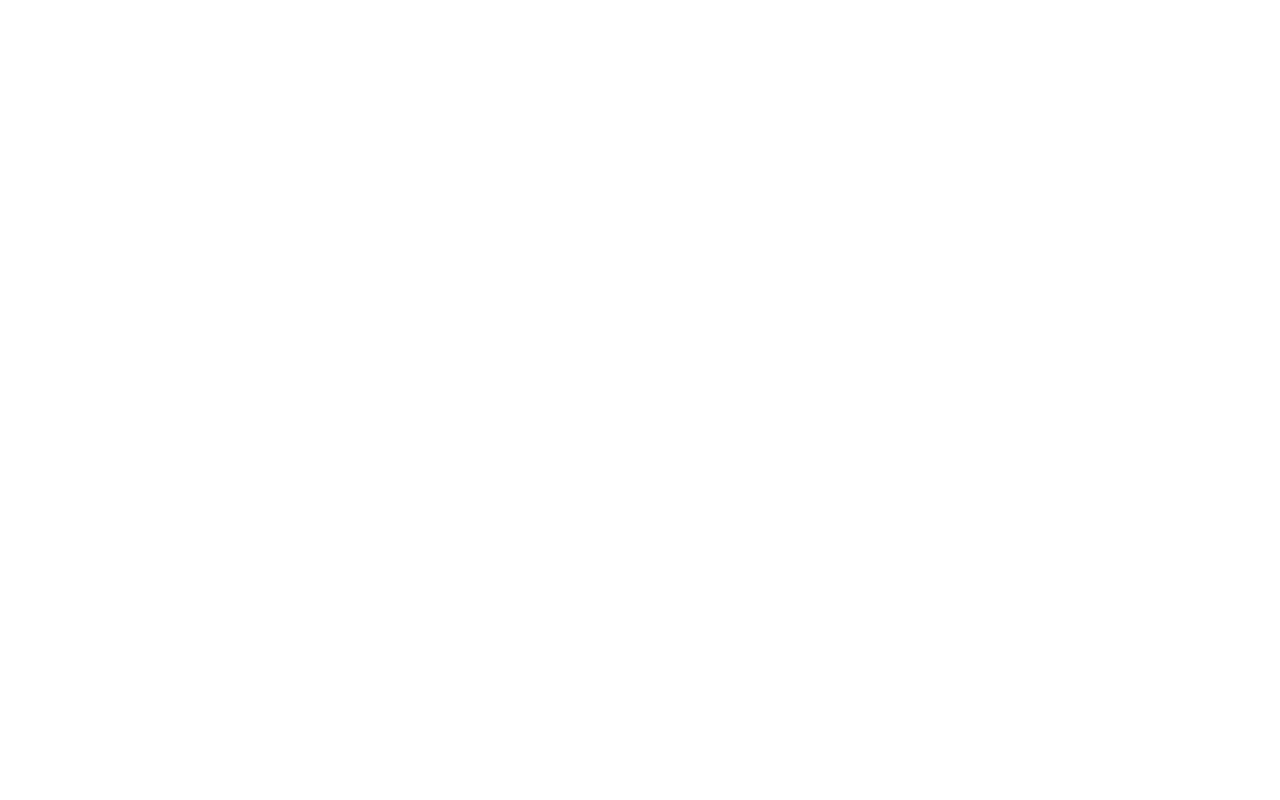
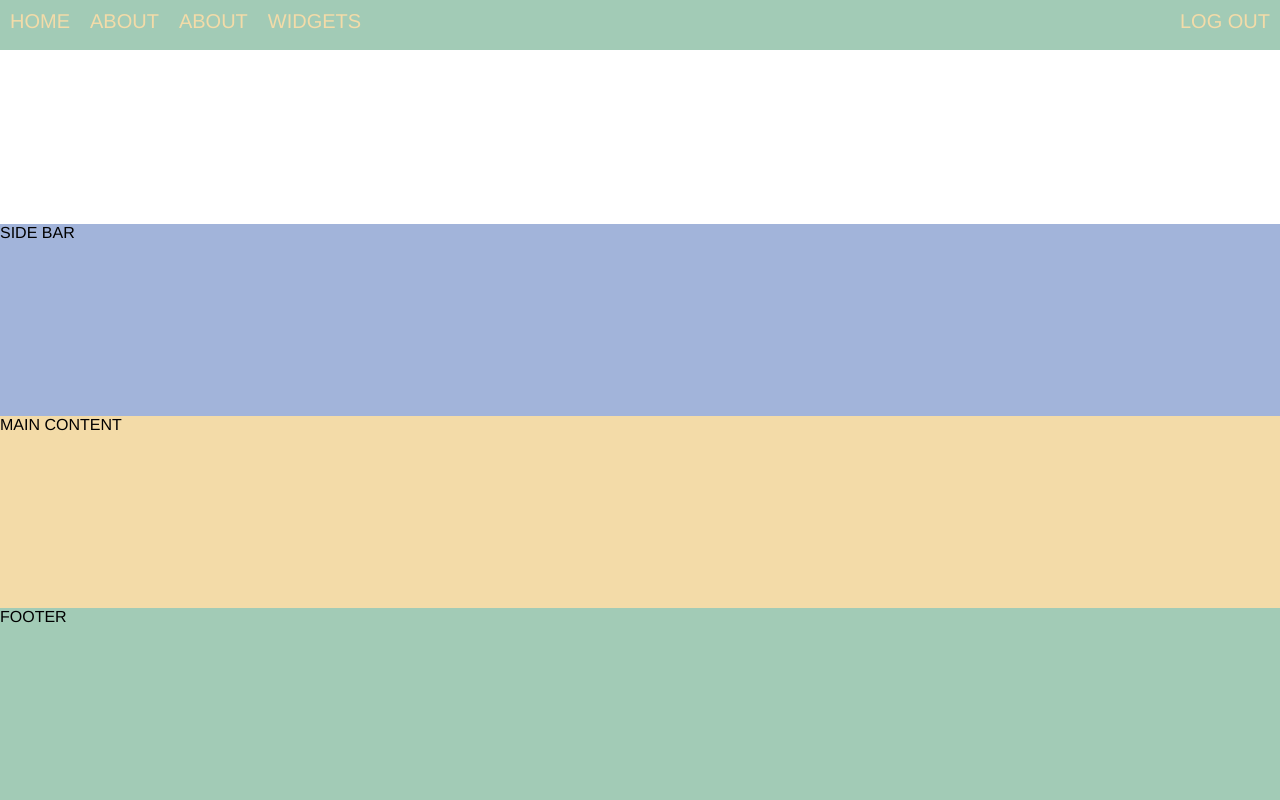
Before and after one commit to jlvogel/wk5day3, a plain HTML site: page index.html in a window 1280 px wide. Drawn offline with Linux system fonts and the light colour scheme.

Commit message:
CSS Flexbox and CSS Grid practice

```diff
--- a/index.html
+++ b/index.html
@@ -3,9 +3,19 @@
 <head>
   <meta charset="UTF-8">
   <meta name="viewport" content="width=device-width, initial-scale=1.0">
+  <link rel="stylesheet" type="text/css" href="styles.css" />
   <title>Document</title>
 </head>
 <body>
-
+  <nav>
+    <div>HOME</div>
+    <div>ABOUT</div>
+    <div>ABOUT</div>
+    <div>WIDGETS</div>
+    <div>LOG OUT</div>
+  </nav>
+  <aside>SIDE BAR</aside>
+  <main>MAIN CONTENT</main>
+  <footer>FOOTER</footer>
 </body>
 </html>
--- a/styles.css
+++ b/styles.css
@@ -0,0 +1,43 @@
+* {
+  /* height & width now includes border & padding */
+  box-sizing: border-box;
+}
+
+body {
+  display: grid;
+  height: 100vh;
+  margin: 0;
+  font-family: Helvetica;
+}
+
+nav {
+  display: flex;
+  flex-direction:row; /* default */
+  justify-content: flex-start; /* default */
+  height: 50px;
+  background-color:#a2cbb6;
+  font-size: 20px;
+
+}
+
+nav > div {
+  font-size: 20px;
+  margin: 10px;
+  color: #f3dba8
+}
+
+nav > div:last-child {
+  margin-left: auto;
+}
+
+aside {
+  background-color: #a2b4da;
+}
+
+main {
+  background-color: #f3dba8;
+}
+
+footer {
+  background-color: #a2cbb6;
+}
```
Also changed, not shown: script.js (+65 -0 lines).
